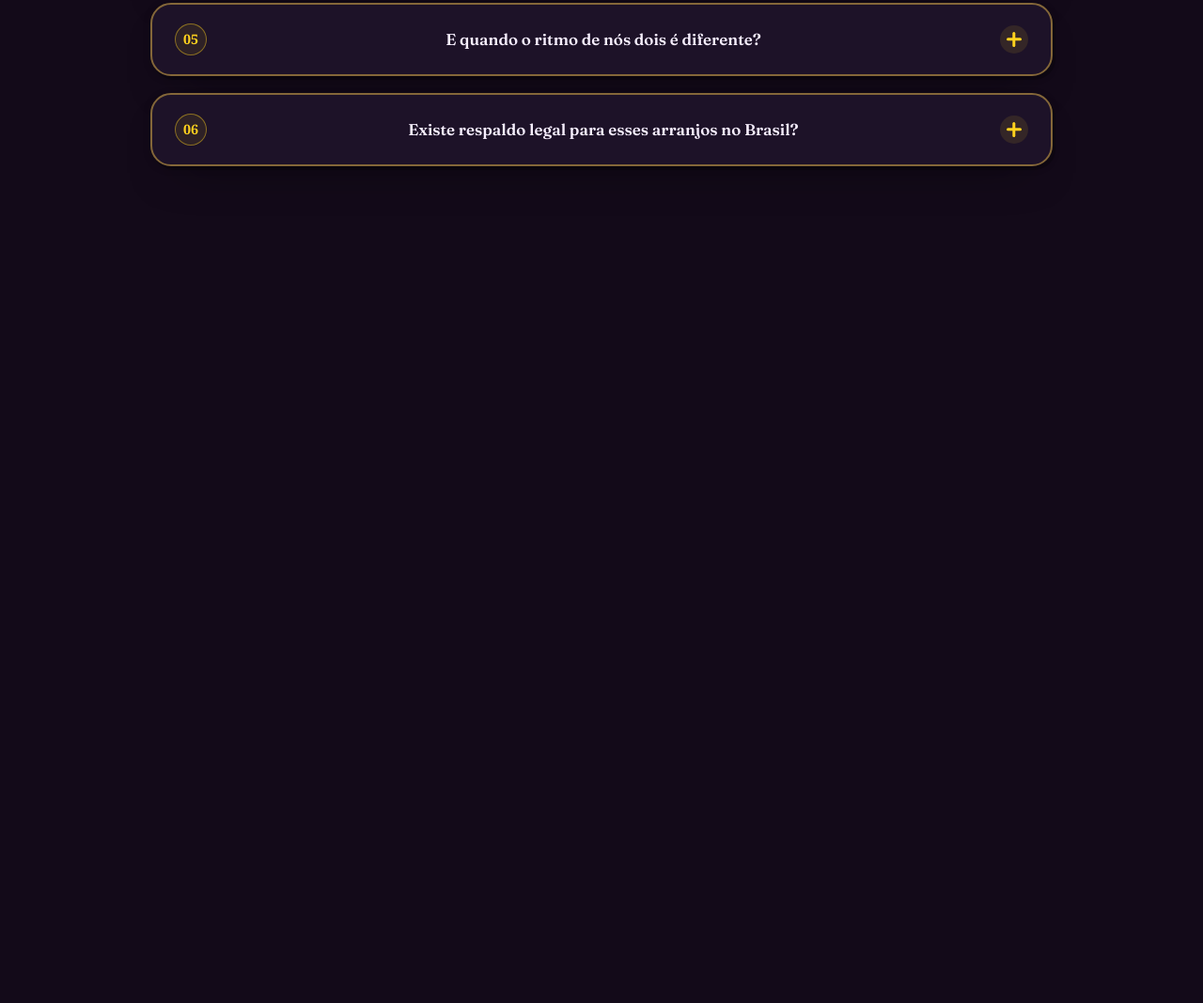
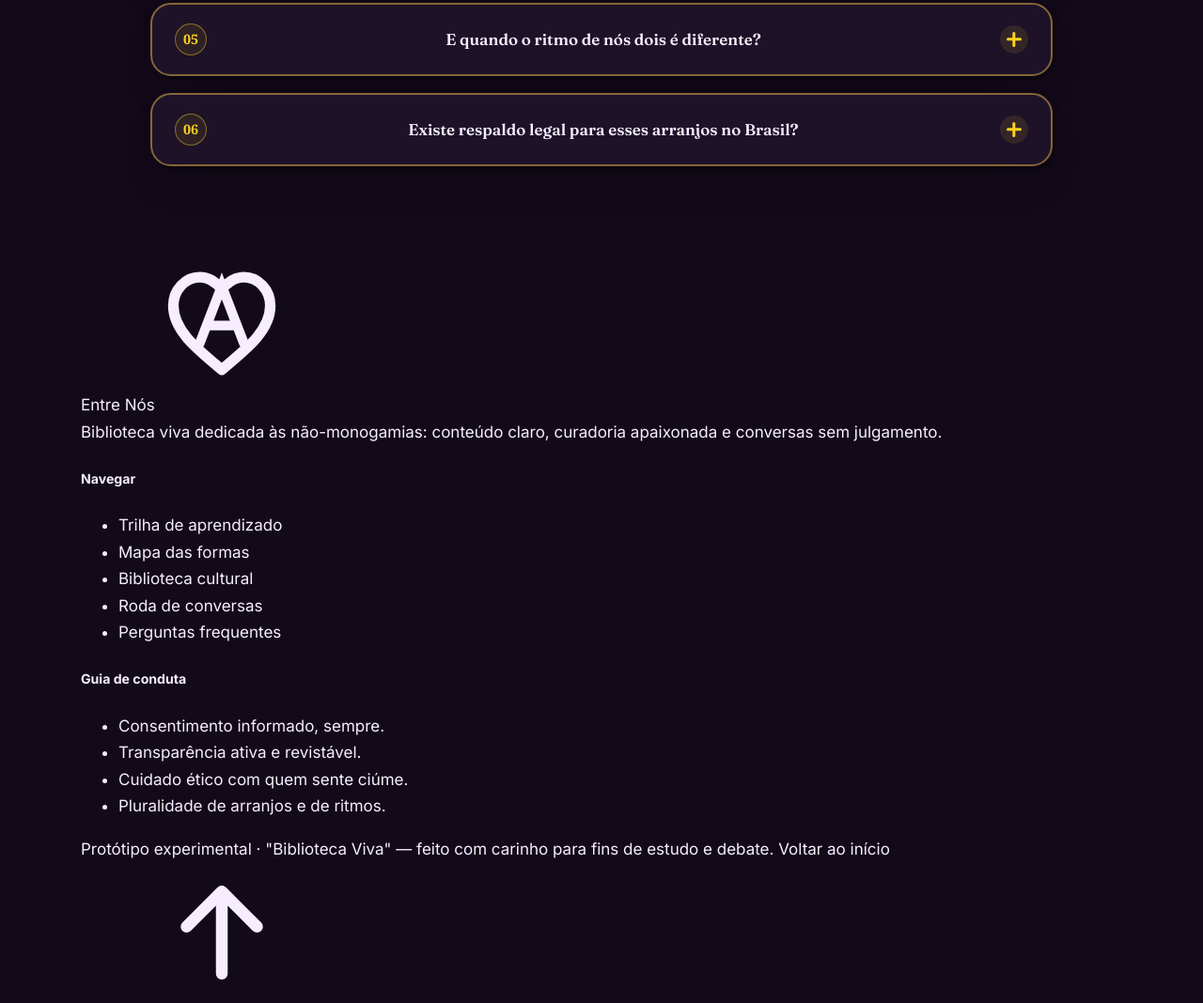
Before and after one commit to paulinbasalces/entrenos, a plain HTML site: page index.html in a window 1280 px wide. Shown: the part 8928-9996 px from the top of the page at 94% size. Before the commit the page ends 9195 px from the top, so only its background shows below. Drawn offline with Linux system fonts and the light colour scheme; a web font is replaced by a local one.

Commit message:
Update index.html

```diff
--- a/index.html
+++ b/index.html
@@ -413,6 +413,49 @@
 
 </main>
 
+    </section>
+
+</main>
+
+<!-- ======================= RODAPÉ ======================= -->
+<div class="foot-band" aria-hidden="true"></div>
+<footer class="site">
+  <div class="wrap">
+    <div class="foot-grid">
+      <div class="foot-col">
+        <div class="foot-brand">
+          <svg aria-hidden="true"><use href="#i-mark"/></svg>
+          <span>Entre Nós</span>
+        </div>
+        <p>Biblioteca viva dedicada às não-monogamias: conteúdo claro, curadoria apaixonada e conversas sem julgamento.</p>
+      </div>
+      <div class="foot-col">
+        <h5>Navegar</h5>
+        <ul>
+          <li><a href="#trilha">Trilha de aprendizado</a></li>
+          <li><a href="#mapa">Mapa das formas</a></li>
+          <li><a href="#biblioteca">Biblioteca cultural</a></li>
+          <li><a href="#conversas">Roda de conversas</a></li>
+          <li><a href="#faq">Perguntas frequentes</a></li>
+        </ul>
+      </div>
+      <div class="foot-col valores">
+        <h5>Guia de conduta</h5>
+        <ul>
+          <li>Consentimento informado, sempre.</li>
+          <li>Transparência ativa e revistável.</li>
+          <li>Cuidado ético com quem sente ciúme.</li>
+          <li>Pluralidade de arranjos e de ritmos.</li>
+        </ul>
+      </div>
+    </div>
+    <div class="foot-bottom">
+      <span>Protótipo experimental · "Biblioteca Viva" — feito com carinho para fins de estudo e debate.</span>
+      <a href="#inicio">Voltar ao início <svg aria-hidden="true"><use href="#i-up"/></svg></a>
+    </div>
+  </div>
+</footer>
+
 <button class="fab" id="btt" type="button" aria-label="Voltar ao início"><svg aria-hidden="true"><use href="#i-up"/></svg></button>
 <div class="toast" id="toast" role="status" aria-live="polite"></div>
 <script src="script.js" defer></script>
```
